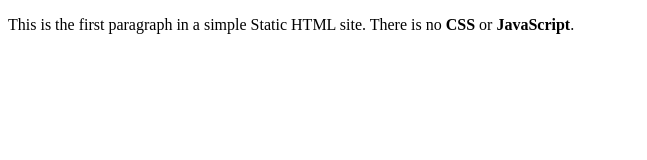
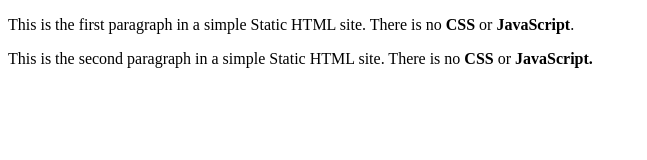
Before and after one commit to rishabh-28/WebpageOnS3, a plain HTML site: page index.html in a window 1280 px wide. Shown: the whole page, without its empty margins (0-647 px from the left). Drawn offline with Linux system fonts and the light colour scheme.

Commit message:
Update index.html

```diff
--- a/index.html
+++ b/index.html
@@ -5,5 +5,6 @@
   </head>
   <body>
     <p>This is the first paragraph in a simple Static HTML site. There is no <strong>CSS</strong> or <strong>JavaScript</strong>.</p>
+    <p>This is the second paragraph in a simple Static HTML site. There is no <strong>CSS</strong> or <strong>JavaScript</script>.</p>
   </body>
 </html>
```
